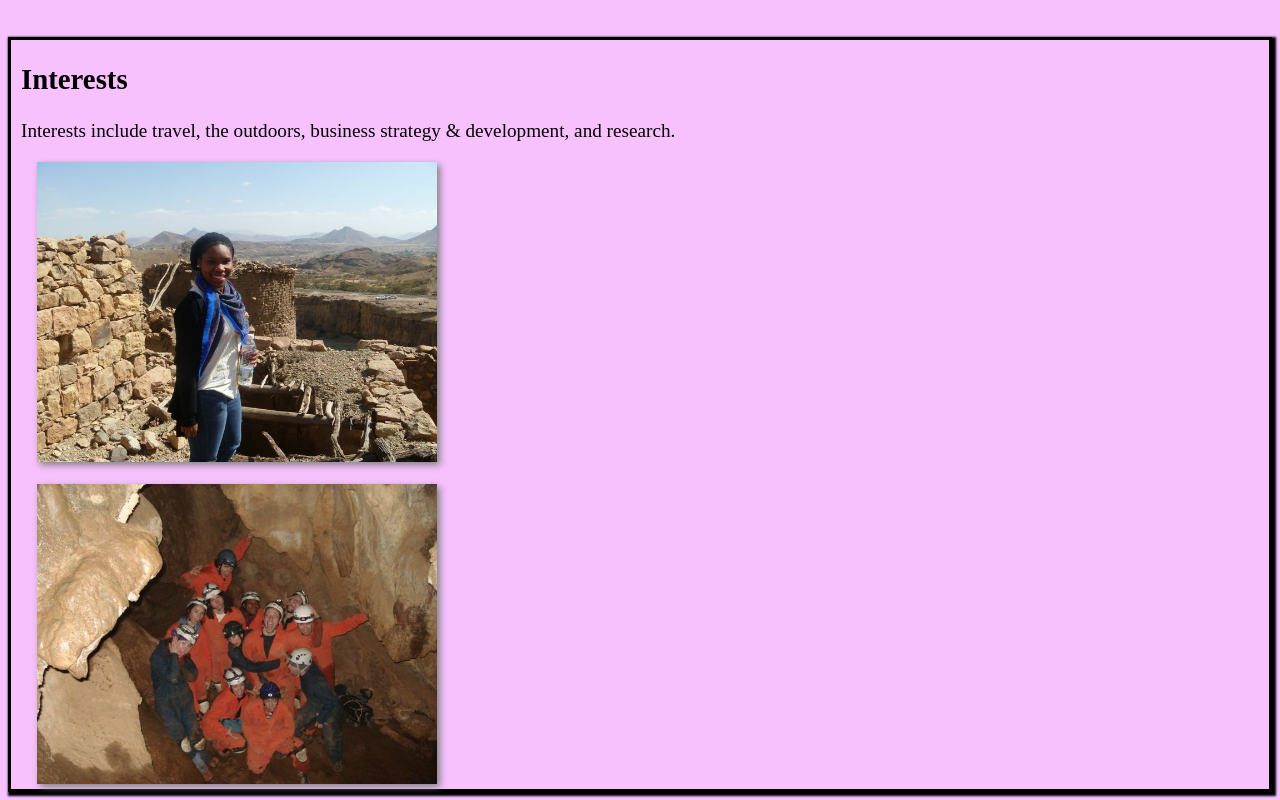
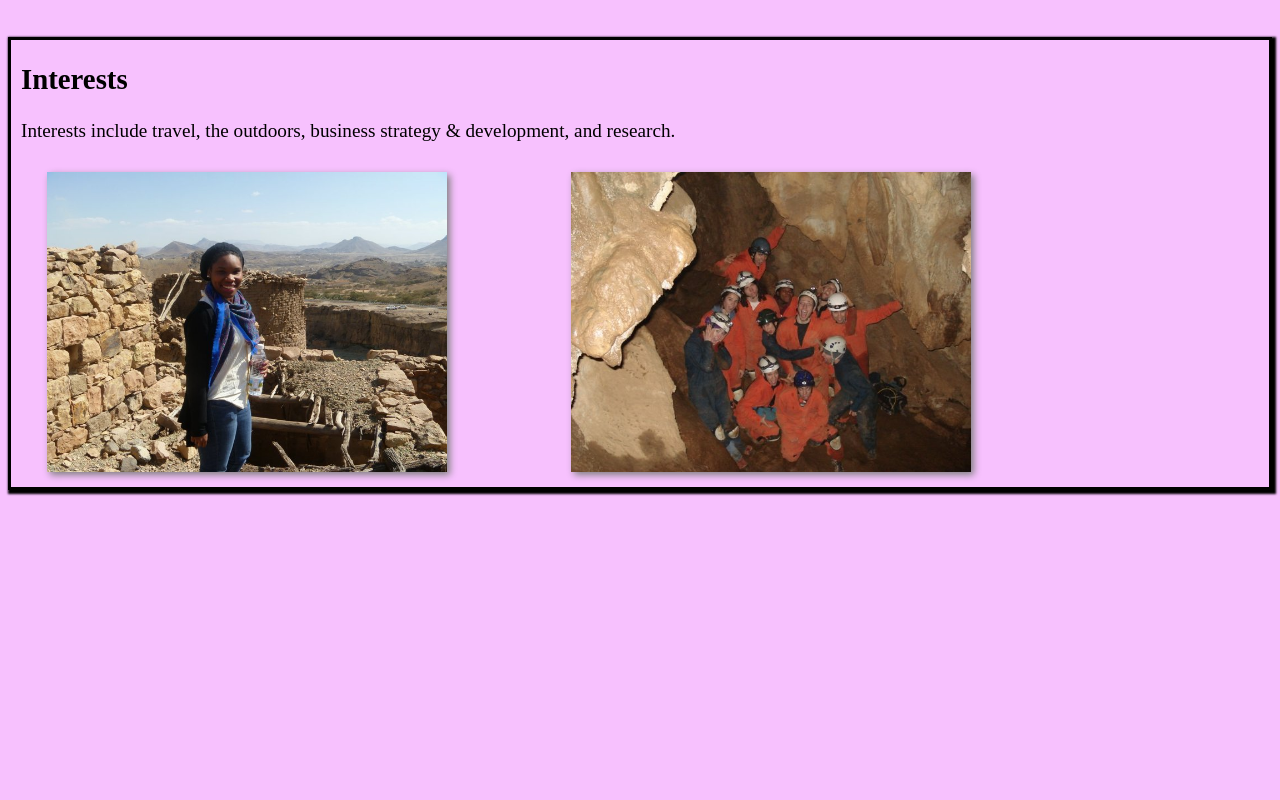
Before and after one commit to Yoski-B/Personal-Website, a plain HTML site: page about.html in a window 1280 px wide. Shown: the part 1045-1845 px from the top of the page. After the commit the page ends 1543 px from the top, so only its background shows below. Drawn offline with Linux system fonts and the light colour scheme.

Commit message:
css styling update

```diff
--- a/about.html
+++ b/about.html
@@ -73,13 +73,16 @@
       <h2>Interests</h2>
 
       <p>Interests include travel, the outdoors, business strategy & development, and research.</p>
-          <div>
+
+      <div class="row">
+          <div class="column">
             <img class="img" width="150" src="travel.jpg" alt="travel" />
           </div>
-    </br>
-          <div>
+
+          <div class="column">
             <img class="img" width="150" src="outdoors.jpg" alt="outdoors" />
           </div>
+        </div>
   </div>
 
 </div>
```
